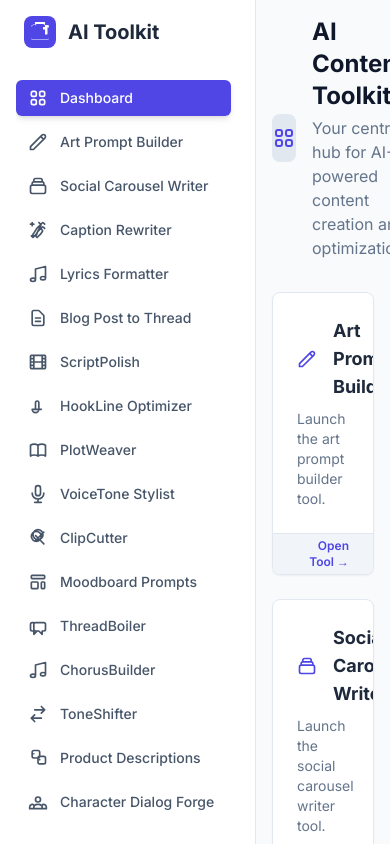
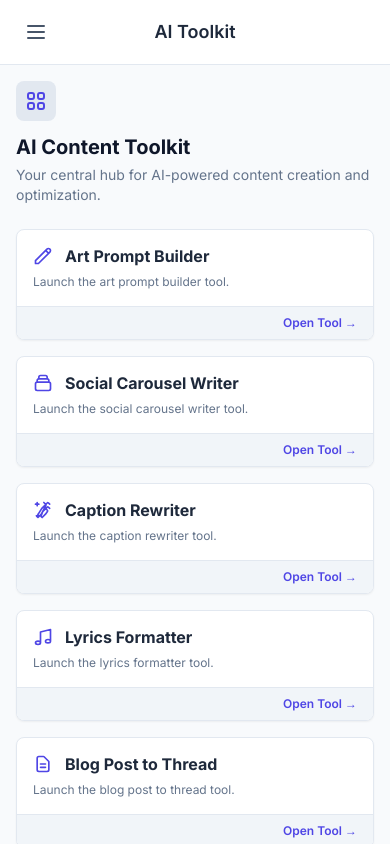
Before and after one commit to achuajays/MarketingToolBox, a React (Vite) app: page /quote-recast in a window 390 px wide. Built offline with nearby package versions, Linux system fonts and the light colour scheme; no server answers.

Commit message:
Optimize codebase for mobile and tablet responsiveness

```diff
--- a/components/layout/Header.tsx
+++ b/components/layout/Header.tsx
@@ -1,4 +1,3 @@
-
 import React from 'react';
 
 interface HeaderProps {
@@ -9,14 +8,14 @@ interface HeaderProps {
 
 const Header: React.FC<HeaderProps> = ({ title, subtitle, icon }) => {
   return (
-    <div className="mb-8">
-      <div className="flex items-center gap-4">
-        <div className="w-12 h-12 bg-slate-200 rounded-lg flex items-center justify-center text-indigo-600">
+    <div className="mb-6 sm:mb-8">
+      <div className="flex flex-col sm:flex-row sm:items-center gap-3 sm:gap-4">
+        <div className="w-10 h-10 sm:w-12 sm:h-12 bg-slate-200 rounded-lg flex items-center justify-center text-indigo-600 flex-shrink-0">
           {icon}
         </div>
-        <div>
-          <h1 className="text-2xl font-bold text-slate-900">{title}</h1>
-          <p className="text-slate-500 mt-1">{subtitle}</p>
+        <div className="min-w-0 flex-1">
+          <h1 className="text-xl sm:text-2xl font-bold text-slate-900 break-words">{title}</h1>
+          <p className="text-slate-500 mt-1 text-sm sm:text-base">{subtitle}</p>
         </div>
       </div>
     </div>
--- a/components/layout/MainLayout.tsx
+++ b/components/layout/MainLayout.tsx
@@ -1,5 +1,4 @@
-
-import React from 'react';
+import React, { useState } from 'react';
 import Sidebar from './Sidebar';
 
 interface MainLayoutProps {
@@ -7,12 +6,47 @@ interface MainLayoutProps {
 }
 
 const MainLayout: React.FC<MainLayoutProps> = ({ children }) => {
+  const [sidebarOpen, setSidebarOpen] = useState(false);
+
   return (
     <div className="flex h-screen bg-slate-50 font-sans">
-      <Sidebar />
-      <main className="flex-1 overflow-y-auto p-4 sm:p-6 lg:p-8">
-        {children}
-      </main>
+      {/* Mobile overlay */}
+      {sidebarOpen && (
+        <div
+          className="fixed inset-0 bg-black bg-opacity-50 z-40 lg:hidden"
+          onClick={() => setSidebarOpen(false)}
+        />
+      )}
+
+      {/* Sidebar */}
+      <div className={`
+        fixed lg:static inset-y-0 left-0 z-50 w-64 transform transition-transform duration-300 ease-in-out lg:transform-none
+        ${sidebarOpen ? 'translate-x-0' : '-translate-x-full lg:translate-x-0'}
+      `}>
+        <Sidebar onClose={() => setSidebarOpen(false)} />
+      </div>
+
+      {/* Main content */}
+      <div className="flex-1 flex flex-col overflow-hidden">
+        {/* Mobile header */}
+        <div className="lg:hidden bg-white border-b border-slate-200 px-4 py-3 flex items-center justify-between">
+          <button
+            onClick={() => setSidebarOpen(true)}
+            className="p-2 rounded-md text-slate-600 hover:text-slate-900 hover:bg-slate-100 focus:outline-none focus:ring-2 focus:ring-inset focus:ring-indigo-500"
+          >
+            <svg className="h-6 w-6" fill="none" viewBox="0 0 24 24" stroke="currentColor">
+              <path strokeLinecap="round" strokeLinejoin="round" strokeWidth={2} d="M4 6h16M4 12h16M4 18h16" />
+            </svg>
+          </button>
+          <h1 className="text-lg font-semibold text-slate-800">AI Toolkit</h1>
+          <div className="w-10" /> {/* Spacer for centering */}
+        </div>
+
+        {/* Main content area */}
+        <main className="flex-1 overflow-y-auto p-4 sm:p-6 lg:p-8">
+          {children}
+        </main>
+      </div>
     </div>
   );
 };
--- a/components/layout/Sidebar.tsx
+++ b/components/layout/Sidebar.tsx
@@ -1,45 +1,76 @@
-
 import React from 'react';
 import { NavLink, useLocation } from 'react-router-dom';
 import { NAV_ITEMS } from '../../constants';
 
-const Sidebar: React.FC = () => {
+interface SidebarProps {
+  onClose?: () => void;
+}
+
+const Sidebar: React.FC<SidebarProps> = ({ onClose }) => {
   const location = useLocation();
 
+  const handleNavClick = () => {
+    if (onClose) {
+      onClose();
+    }
+  };
+
   return (
-    <div className="w-64 bg-white border-r border-slate-200 flex flex-col p-4 h-full overflow-hidden">
-      <div className="flex items-center gap-3 mb-8 px-2">
-         <div className="w-8 h-8 bg-indigo-600 rounded-lg flex items-center justify-center">
+    <div className="w-64 bg-white border-r border-slate-200 flex flex-col h-full">
+      {/* Header */}
+      <div className="flex items-center justify-between p-4 border-b border-slate-200 lg:border-b-0">
+        <div className="flex items-center gap-3">
+          <div className="w-8 h-8 bg-indigo-600 rounded-lg flex items-center justify-center">
             <svg xmlns="http://www.w3.org/2000/svg" className="h-5 w-5 text-white" viewBox="0 0 20 20" fill="currentColor">
               <path d="M5 4a2 2 0 012-2h6a2 2 0 012 2v1h-1.5a.5.5 0 00-.5.5v1.5a.5.5 0 00.5.5H15v4.5a.5.5 0 00.5.5h1.5a.5.5 0 00.5-.5V5a2 2 0 012-2h-1.5a.5.5 0 00-.5.5v1.5a.5.5 0 00.5.5H19V16a2 2 0 01-2 2H3a2 2 0 01-2-2V5a2 2 0 012-2h1.5a.5.5 0 00.5-.5V3a.5.5 0 00-.5-.5H3a2 2 0 01-2 2v11a2 2 0 002 2h14a2 2 0 002-2V5a2 2 0 00-2-2h-1.5a.5.5 0 01-.5-.5v-1a.5.5 0 01.5-.5H15a2 2 0 00-2-2H7a2 2 0 00-2 2z" />
-           </svg>
+            </svg>
+          </div>
+          <h1 className="text-xl font-bold text-slate-800">AI Toolkit</h1>
         </div>
-        <h1 className="text-xl font-bold text-slate-800">AI Toolkit</h1>
+
+        {/* Close button for mobile */}
+        {onClose && (
+          <button
+            onClick={onClose}
+            className="lg:hidden p-2 rounded-md text-slate-600 hover:text-slate-900 hover:bg-slate-100"
+          >
+            <svg className="h-6 w-6" fill="none" viewBox="0 0 24 24" stroke="currentColor">
+              <path strokeLinecap="round" strokeLinejoin="round" strokeWidth={2} d="M6 18L18 6M6 6l12 12" />
+            </svg>
+          </button>
+        )}
       </div>
-      <nav className="flex flex-col gap-2 overflow-y-auto flex-1 pr-2">
+
+      {/* Navigation */}
+      <nav className="flex flex-col gap-1 overflow-y-auto flex-1 p-4">
         <NavLink
           to="/"
+          onClick={handleNavClick}
           className={({ isActive }) =>
-            `flex items-center gap-3 px-3 py-2 rounded-md text-sm font-medium transition-colors ${
+            `flex items-center gap-3 px-3 py-2.5 rounded-lg text-sm font-medium transition-colors ${
               isActive ? 'bg-indigo-600 text-white shadow-md' : 'text-slate-600 hover:bg-slate-100 hover:text-slate-800'
             }`
           }
         >
-          <svg xmlns="http://www.w3.org/2000/svg" className="h-5 w-5" fill="none" viewBox="0 0 24 24" stroke="currentColor"><path strokeLinecap="round" strokeLinejoin="round" strokeWidth="2" d="M4 6a2 2 0 012-2h2a2 2 0 012 2v2a2 2 0 01-2 2H6a2 2 0 01-2-2V6zM14 6a2 2 0 012-2h2a2 2 0 012 2v2a2 2 0 01-2 2h-2a2 2 0 01-2-2V6zM4 16a2 2 0 012-2h2a2 2 0 012 2v2a2 2 0 01-2 2H6a2 2 0 01-2-2v-2zM14 16a2 2 0 012-2h2a2 2 0 012 2v2a2 2 0 01-2 2h-2a2 2 0 01-2-2v-2z" /></svg>
-          Dashboard
+          <svg xmlns="http://www.w3.org/2000/svg" className="h-5 w-5 flex-shrink-0" fill="none" viewBox="0 0 24 24" stroke="currentColor">
+            <path strokeLinecap="round" strokeLinejoin="round" strokeWidth="2" d="M4 6a2 2 0 012-2h2a2 2 0 012 2v2a2 2 0 01-2 2H6a2 2 0 01-2-2V6zM14 6a2 2 0 012-2h2a2 2 0 012 2v2a2 2 0 01-2 2h-2a2 2 0 01-2-2V6zM4 16a2 2 0 012-2h2a2 2 0 012 2v2a2 2 0 01-2 2H6a2 2 0 01-2-2v-2zM14 16a2 2 0 012-2h2a2 2 0 012 2v2a2 2 0 01-2 2h-2a2 2 0 01-2-2v-2z" />
+          </svg>
+          <span className="truncate">Dashboard</span>
         </NavLink>
+
         {NAV_ITEMS.map((item) => (
           <NavLink
             key={item.path}
             to={item.path}
+            onClick={handleNavClick}
             className={({ isActive }) =>
-              `flex items-center gap-3 px-3 py-2 rounded-md text-sm font-medium transition-colors ${
+              `flex items-center gap-3 px-3 py-2.5 rounded-lg text-sm font-medium transition-colors ${
                 isActive ? 'bg-indigo-600 text-white shadow-md' : 'text-slate-600 hover:bg-slate-100 hover:text-slate-800'
               }`
             }
           >
-            {item.icon}
-            {item.name}
+            <span className="flex-shrink-0">{item.icon}</span>
+            <span className="truncate">{item.name}</span>
           </NavLink>
         ))}
       </nav>
--- a/components/pages/Dashboard.tsx
+++ b/components/pages/Dashboard.tsx
@@ -1,4 +1,3 @@
-
 import React from 'react';
 import { Link } from 'react-router-dom';
 import { NAV_ITEMS } from '../../constants';
@@ -15,18 +14,18 @@ const Dashboard: React.FC = () => {
             <svg xmlns="http://www.w3.org/2000/svg" className="h-6 w-6" fill="none" viewBox="0 0 24 24" stroke="currentColor"><path strokeLinecap="round" strokeLinejoin="round" strokeWidth="2" d="M4 6a2 2 0 012-2h2a2 2 0 012 2v2a2 2 0 01-2 2H6a2 2 0 01-2-2V6zM14 6a2 2 0 012-2h2a2 2 0 012 2v2a2 2 0 01-2 2h-2a2 2 0 01-2-2V6zM4 16a2 2 0 012-2h2a2 2 0 012 2v2a2 2 0 01-2 2H6a2 2 0 01-2-2v-2zM14 16a2 2 0 012-2h2a2 2 0 012 2v2a2 2 0 01-2 2h-2a2 2 0 01-2-2v-2z" /></svg>
         }
       />
-      <div className="grid grid-cols-1 md:grid-cols-2 lg:grid-cols-3 gap-6">
+      <div className="grid grid-cols-1 sm:grid-cols-2 lg:grid-cols-3 xl:grid-cols-4 gap-4 sm:gap-6">
         {NAV_ITEMS.map((item) => (
           <Link to={item.path} key={item.path} className="block hover:scale-[1.02] transition-transform duration-200 focus:outline-none focus:ring-2 focus:ring-indigo-500 focus:ring-offset-2 focus:ring-offset-slate-50 rounded-lg">
-            <Card className="h-full flex flex-col justify-between !p-0 overflow-hidden">
-                <div className="p-6">
-                    <div className="flex items-center gap-4">
-                        <span className="text-indigo-600">{item.icon}</span>
-                        <h2 className="text-lg font-bold text-slate-800">{item.name}</h2>
+            <Card className="h-full flex flex-col justify-between !p-0 overflow-hidden hover:shadow-md transition-shadow">
+                <div className="p-4 sm:p-6">
+                    <div className="flex items-center gap-3 sm:gap-4 mb-2">
+                        <span className="text-indigo-600 flex-shrink-0">{item.icon}</span>
+                        <h2 className="text-base sm:text-lg font-bold text-slate-800 leading-tight">{item.name}</h2>
                     </div>
-                    <p className="text-slate-500 text-sm mt-2">Launch the {item.name.toLowerCase()} tool.</p>
+                    <p className="text-slate-500 text-xs sm:text-sm">Launch the {item.name.toLowerCase()} tool.</p>
                 </div>
-                 <div className="bg-slate-100 text-indigo-600 text-xs font-semibold py-1 px-6 text-right border-t border-slate-200">
+                 <div className="bg-slate-100 text-indigo-600 text-xs font-semibold py-2 px-4 sm:px-6 text-right border-t border-slate-200">
                     Open Tool &rarr;
                 </div>
             </Card>
--- a/components/ui/Button.tsx
+++ b/components/ui/Button.tsx
@@ -1,4 +1,3 @@
-
 import React from 'react';
 
 interface ButtonProps extends React.ButtonHTMLAttributes<HTMLButtonElement> {
@@ -8,7 +7,7 @@ interface ButtonProps extends React.ButtonHTMLAttributes<HTMLButtonElement> {
 }
 
 const Button: React.FC<ButtonProps> = ({ children, variant = 'primary', isLoading = false, ...props }) => {
-  const baseClasses = "px-4 py-2 rounded-md font-semibold text-sm focus:outline-none focus:ring-2 focus:ring-offset-2 focus:ring-offset-slate-50 transition-colors disabled:opacity-50 disabled:cursor-not-allowed flex items-center justify-center gap-2";
+  const baseClasses = "px-4 py-2.5 rounded-md font-semibold text-sm focus:outline-none focus:ring-2 focus:ring-offset-2 focus:ring-offset-slate-50 transition-colors disabled:opacity-50 disabled:cursor-not-allowed flex items-center justify-center gap-2 min-h-[42px]";
 
   const variantClasses = {
     primary: 'bg-indigo-600 text-white hover:bg-indigo-700 focus:ring-indigo-500 shadow-sm',
--- a/components/ui/Card.tsx
+++ b/components/ui/Card.tsx
@@ -1,4 +1,3 @@
-
 import React from 'react';
 
 interface CardProps {
@@ -8,7 +7,7 @@ interface CardProps {
 
 const Card: React.FC<CardProps> = ({ children, className = '' }) => {
   return (
-    <div className={`bg-white border border-slate-200 rounded-lg p-6 shadow-sm ${className}`}>
+    <div className={`bg-white border border-slate-200 rounded-lg p-4 sm:p-6 shadow-sm ${className}`}>
       {children}
     </div>
   );
--- a/index.html
+++ b/index.html
@@ -15,6 +15,9 @@
           extend: {
             fontFamily: {
               sans: ['Inter', 'sans-serif'],
+            },
+            screens: {
+              'xs': '475px',
             },
           },
         },
```
Also changed, not shown: components/ui/CopyToClipboardButton.tsx (+5 -6 lines).
